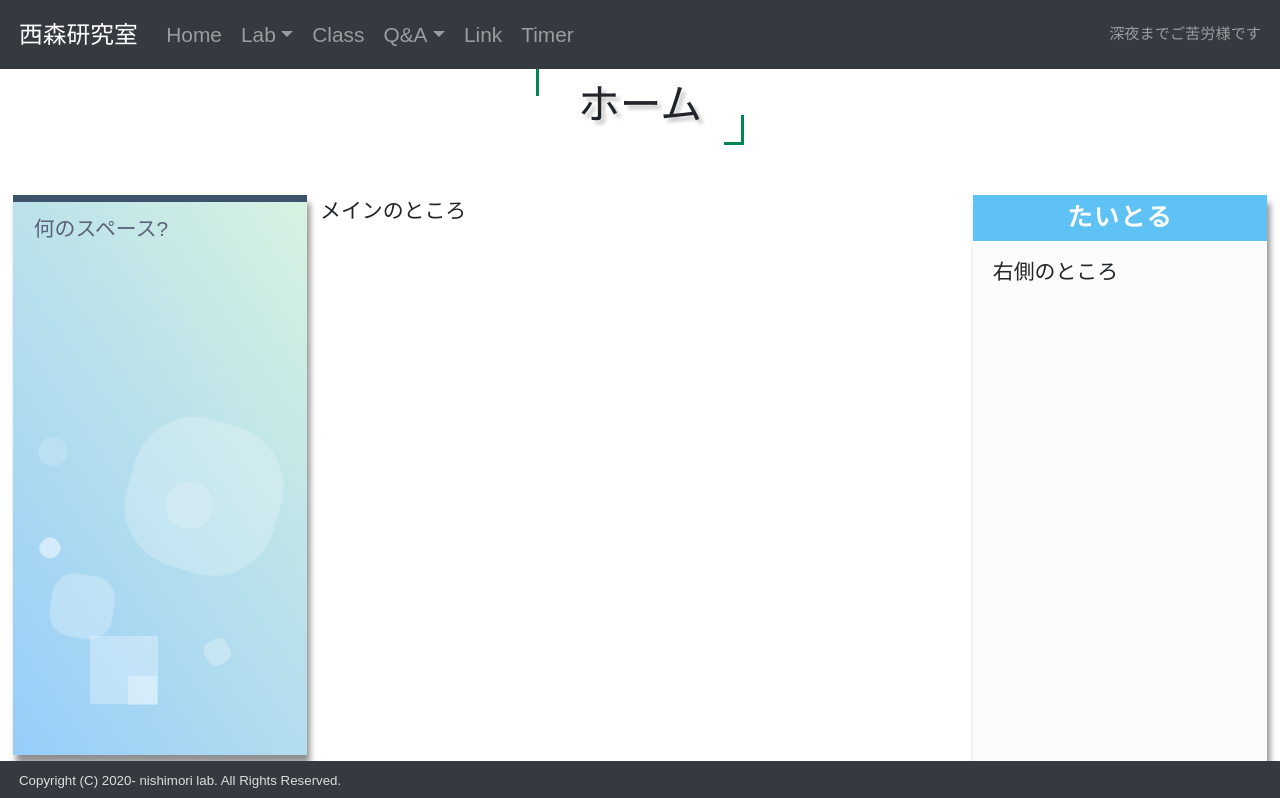
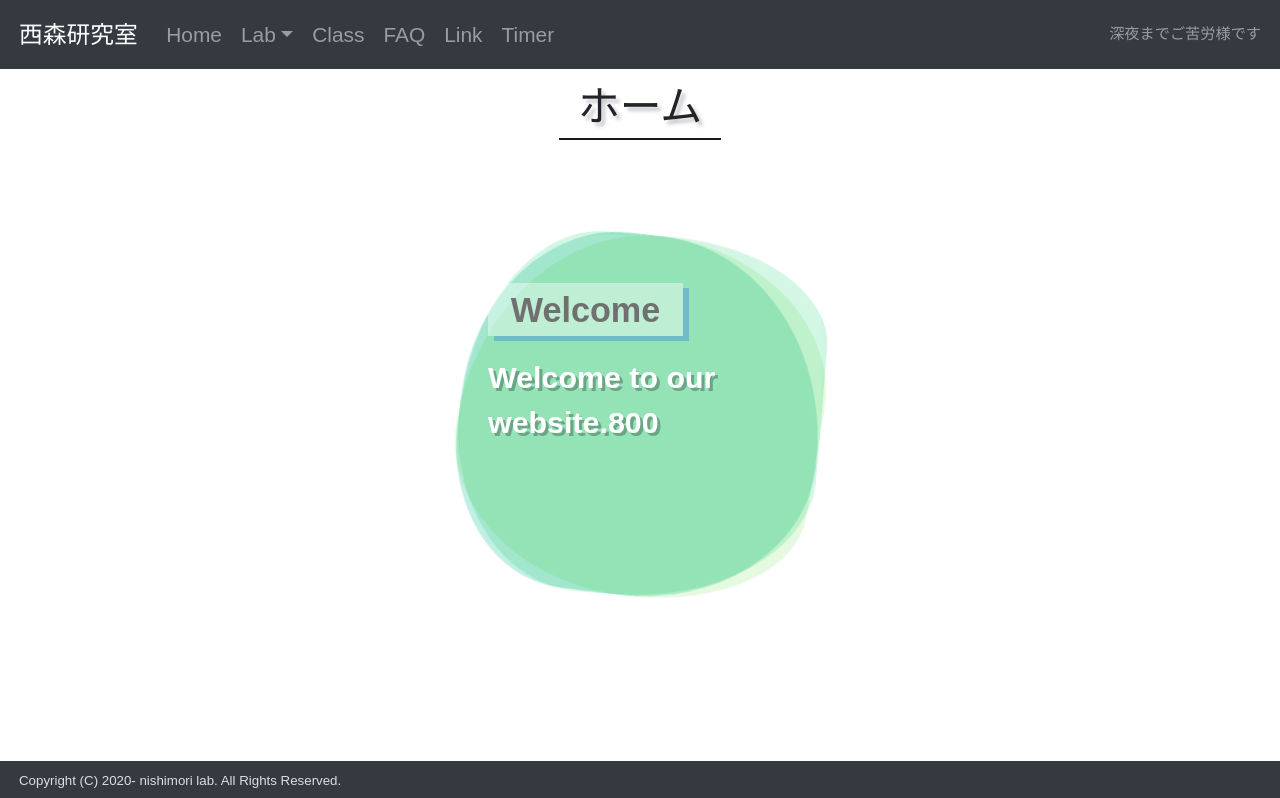
Before and after one commit to team-nishimori-lab/website, a Vue app: page / in a window 1280 px wide. Shown: the top 798 px of the page. Built offline with nearby package versions, Linux system fonts and the light colour scheme; a web font is replaced by a local one.

Commit message:
ホーム画面を整理

```diff
--- a/src/App.vue
+++ b/src/App.vue
@@ -20,10 +20,7 @@
                 <b-dropdown-item to="/lab/history">History</b-dropdown-item>
               </b-nav-item-dropdown>
               <b-nav-item to="/class">Class</b-nav-item>
-              <b-nav-item-dropdown text="Q&A" right>
-                <b-dropdown-item to="/Q&A">Answer</b-dropdown-item>
-                <b-dropdown-item to="/Q&A">Send</b-dropdown-item>
-              </b-nav-item-dropdown>
+              <b-nav-item to="/faq">FAQ</b-nav-item>
               <b-nav-item to="/link">Link</b-nav-item>
               <b-nav-item to="/timer">Timer</b-nav-item>
             </b-navbar-nav>
@@ -113,7 +110,7 @@ export default {
 //   bottom: 0;
 //   z-index: 9999;
 //   margin: 0px auto;
-//   animation: textFade 1.3s ease 0s 1 alternate forwards running;
+//   animation: textFade 1.8s ease 0s 1 alternate forwards running;
 // }
 
 .shutter {
@@ -125,7 +122,7 @@ export default {
   bottom: 0;
   background-color: #008554;
   z-index: 9998;
-  animation: byeShutter 1.3s forwards;
+  animation: byeShutter 1.8s forwards;
 
   &::before {
     content: "";
@@ -137,12 +134,12 @@ export default {
     background-color: #dae8da;
     width: 0;
     height: 1px;
-    animation: shutterOpen 1.3s forwards;
+    animation: shutterOpen 1.8s forwards;
   }
 }
 
 .content {
-  animation: none 1.3s forwards;
+  animation: none 1.8s forwards;
 }
 
 @keyframes byeShutter {
@@ -277,37 +274,11 @@ hl-line-color = #008554;
   font-family: font-KM, sans-serif;
   font-size: hl-fs;
   position: relative;
-  line-height: 1.4;
-  padding: 0.25em 1em;
-  margin: 10px 0px 50px;
+  line-height: 2.8rem;
+  padding: 0.25rem 1rem;
+  margin: 1rem 0 3rem;
   display: inline-block;
-}
-
-.headline:before, .headline:after {
-  content: '';
-  width: 20px;
-  height: 30px;
-  position: absolute;
-  display: inline-block;
-}
-
-.headline:before {
-  border-left: solid hl-line-px hl-line-color;
-  border-top: solid hl-line-px hl-line-color;
-  top: 0;
-  left: 0;
-}
-
-.headline:after {
-  border-right: solid hl-line-px hl-line-color;
-  border-bottom: solid hl-line-px hl-line-color;
-  bottom: 0;
-  right: 0;
-}
-
-h1 {
-  margin: 40px 0px 10px;
-  padding: 0;
+  border-bottom: 0.15rem solid rgba(0, 0, 0, 0.9)
 }
 
 // transition系
--- a/src/router/index.js
+++ b/src/router/index.js
@@ -68,6 +68,13 @@ const routes = [
 const router = new VueRouter({
   mode: "history",
   base: process.env.BASE_URL,
+  scrollBehavior(to, from, savedPosition) {
+    if (savedPosition) {
+      return savedPosition;
+    } else {
+      return { x: 0, y: 0 };
+    }
+  },
   routes
 });
 
--- a/src/views/Home.vue
+++ b/src/views/Home.vue
@@ -5,217 +5,250 @@
         <div class="headline">
           ホーム
         </div>
-        <!-- <div class="logo">
-        <img fluid alt="Vue logo" src="../assets/lab_logo_top.png" />
-      </div> -->
-        <!-- <b-img
-      fluid
-      alt="Vue logo"
-      src="https://www.niigata-u.ac.jp/wp-content/uploads/2019/04/emain_color.jpg"
-      />-->
       </header>
     </transition>
-    <div class="content">
-      <main class="main">
-        <div>メインのところ</div>
-      </main>
-      <transition name="part" appear>
-        <aside class="left-side area">
-          <ul class="circles">
-            <li></li>
-            <li></li>
-            <li></li>
-            <li></li>
-            <li></li>
-            <li></li>
-            <li></li>
-            <li></li>
-            <li></li>
-            <li></li>
-          </ul>
-          <p>何のスペース?</p>
-        </aside>
-      </transition>
 
-      <transition name="part" appear>
-        <nav class="right-side">
-          <div class="box-title">たいとる</div>
-          <p>右側のところ</p>
-        </nav>
-      </transition>
+    <!-- --- --- --- --- welcome --- --- --- --- -->
+    <transition name="part" appear>
+      <div id="welcome" class="box">
+        <div class="content">
+          <router-link to="/">Welcome</router-link>
+          <p>Welcome to our website.{{ this.scrollY + this.height }}</p>
+        </div>
+        <div class="circle1"></div>
+
+        <div class="circle2"></div>
+
+        <div class="circle3"></div>
+      </div>
+    </transition>
+
+    <!-- --- --- --- --- lab --- --- --- --- -->
+
+    <div id="lab" class="box" :style="{ opacity: opacityList['lab'] }">
+      <div class="content">
+        <router-link to="/lab/contents">Lab</router-link>
+        <p>研究紹介など</p>
+      </div>
+      <div class="circle1"></div>
+
+      <div class="circle2"></div>
+
+      <div class="circle3"></div>
     </div>
+
+    <!-- --- --- --- --- class --- --- --- --- -->
+    <div id="class" class="box" :style="{ opacity: opacityList['class'] }">
+      <div class="content">
+        <router-link to="/class">Class</router-link>
+        <p>授業概要や配布資料など</p>
+      </div>
+      <div class="circle1"></div>
+
+      <div class="circle2"></div>
+
+      <div class="circle3"></div>
+    </div>
+
+    <!-- --- --- --- --- FAQ --- --- --- --- -->
+    <div id="faq" class="box" :style="{ opacity: opacityList['faq'] }">
+      <div class="content">
+        <router-link to="/faq">FAQ</router-link>
+        <p>研究室へのよくある質問</p>
+      </div>
+      <div class="circle1"></div>
+
+      <div class="circle2"></div>
+
+      <div class="circle3"></div>
+    </div>
+
+    <!-- --- --- --- --- Link --- --- --- --- -->
+    <div id="link" class="box" :style="{ opacity: opacityList['link'] }">
+      <div class="content">
+        <router-link to="/link">Link</router-link>
+        <p>リンク集はこちらから!</p>
+      </div>
+      <div class="circle1"></div>
+
+      <div class="circle2"></div>
+
+      <div class="circle3"></div>
+    </div>
+
+    <!-- <transition name="show-content">
+    </transition> -->
   </div>
 </template>
 
 <script>
 export default {
-  name: "Home"
+  name: "Home",
+  data() {
+    return {
+      width: window.innerWidth,
+      height: window.innerHeight,
+      scrollY: 0,
+      opacityList: {
+        lab: 0,
+        class: 0,
+        faq: 0,
+        link: 0
+      }
+    };
+  },
+  methods: {
+    handleScroll() {
+      this.scrollY = window.scrollY;
+
+      for (let key in this.opacityList) {
+        if (this.opacityList[key] != 0) continue;
+
+        let yPos =
+          document.getElementById(key).getBoundingClientRect().top +
+          this.scrollY;
+        if (this.scrollY + this.height - this.height / 5 > yPos) {
+          this.opacityList[key] = 1;
+        }
+      }
+    },
+    route(url) {
+      this.$router.push(url);
+    }
+  },
+  mounted: function() {
+    window.addEventListener("scroll", this.handleScroll);
+    for (let key in this.opacityList) {
+      if (this.opacityList[key] != 0) continue;
+
+      let yPos =
+        document.getElementById(key).getBoundingClientRect().top + this.scrollY;
+      if (this.scrollY + this.height - 100 > yPos) {
+        this.opacityList[key] = 1;
+      }
+    }
+  },
+  beforeDestroy: function() {
+    window.removeEventListener("scroll", this.handleScroll);
+  }
 };
 </script>
 
-<style scoped>
-.logo img {
-  width: 60%;
+<style scoped lang="scss">
+.box {
+  margin: 2rem auto 10rem;
+  height: 19rem;
+  width: 19rem;
+  transition: 1.2s;
+
+  .content {
+    background-color: rgba(255, 255, 255, 0.1);
+    font-size: 1.8rem;
+    font-weight: 500;
+    height: 19rem;
+    width: 19rem;
+    position: absolute;
+    padding: 2.5rem 1.5rem;
+    z-index: 3;
+
+    %text-base {
+      vertical-align: middle;
+      z-index: 1;
+      // margin-top: 2rem;
+      // margin-left: 4rem;
+      position: relative;
+      font-size: 1.6rem;
+      font-weight: 500;
+    }
+
+    a {
+      @extend %text-base;
+      padding: 0.4rem 1.2rem;
+      color: #707070;
+      font-size: 1.8rem;
+      font-weight: 700;
+      background-color: rgba(255, 255, 255, 0.4);
+      box-shadow: 6px 5px rgba(30, 100, 235, 0.3);
+      transition: 0.3s;
+
+      &:hover {
+        color: #202020;
+        background-color: rgba(255, 255, 255, 0.6);
+        box-shadow: 3px 3px rgba(30, 100, 235, 0.6);
+      }
+    }
+
+    p {
+      margin-top: 1rem;
+      color: #ffffff;
+      font-weight: 600;
+      @extend %text-base;
+      text-shadow: 3px 3px rgba(20, 20, 20, 0.3);
+    }
+  }
+
+  .circle1,
+  .circle2,
+  .circle3 {
+    mix-blend-mode: multiply;
+    position: absolute;
+    text-decoration: none;
+    height: 19rem;
+    width: 19rem;
+  }
+
+  .circle1 {
+    background-color: rgba(20, 210, 110, 0.2);
+    border-top-left-radius: 40% 60%;
+    border-top-right-radius: 50% 30%;
+    border-bottom-right-radius: 60% 40%;
+    border-bottom-left-radius: 40% 50%;
+    animation: border-animation 6s infinite linear;
+  }
+
+  .circle2 {
+    background-color: rgba(30, 200, 160, 0.3);
+    border-top-left-radius: 60% 50%;
+    border-top-right-radius: 40% 50%;
+    border-bottom-right-radius: 50% 60%;
+    border-bottom-left-radius: 60% 70%;
+    animation: border-animation 4s infinite linear;
+  }
+
+  .circle3 {
+    background-color: rgba(110, 230, 90, 0.2);
+    border-top-left-radius: 50% 60%;
+    border-top-right-radius: 50% 40%;
+    border-bottom-right-radius: 50% 30%;
+    border-bottom-left-radius: 50% 40%;
+    animation: border-animation 3s infinite linear;
+  }
 }
 
-.content {
-  display: grid;
-  /* 1列目から順番に180px、1fr、160pxの幅 */
-  grid-template-columns: 25% 1fr 25%;
-  /* 1行目から順番に60px 1fr 90pxの高さ */
-  grid-template-rows: 600px;
+@keyframes border-animation {
+  to {
+    transform: rotate(360deg);
+  }
+}
+
+.middle {
+  background-color: rgba(20, 20, 20, 0.9);
 }
 
 .header {
   text-align: center;
 }
 
-.main {
-  /* 列の2本目から3本目のグリッドラインまで */
-  grid-column-start: 2;
-  grid-column-end: auto;
-  /* 行の2本目から3本目のグリッドラインまで */
-  grid-row-start: 1;
-  grid-row-end: auto;
-}
+// transition系
+// .hl-enter {
+//   opacity: 0;
+// }
 
-.left-side {
-  /* 列の1本目から2本目のグリッドラインまで */
-  grid-column-start: 1;
-  grid-column-end: auto;
-  /* 行の2本目から3本目のグリッドラインまで */
-  grid-row-start: 1;
-  grid-row-end: auto;
-  padding: 0.5em 1em;
-  margin: 0 1vw;
-  color: #5d627b;
-  background: white;
-  border-top: solid 7px #3d526b;
-  /* border-top: solid 7px #5d627b; */
-  box-shadow: 3px 8px 6px rgba(0, 0, 0, 0.44);
-}
-.left-side p {
-  margin: 0;
-  padding: 0;
-}
+// .hl-enter-active {
+//   transition: opacity 0.5s;
+// }
 
-.area {
-  background: linear-gradient(
-    55deg,
-    rgba(35, 150, 243, 0.48),
-    rgba(55, 190, 100, 0.2)
-  );
-  height: 70vh;
-}
-
-.circles {
-  position: absolute;
-  top: 0;
-  left: 0;
-  width: 100%;
-  height: 100%;
-  overflow: hidden;
-}
-
-.circles li {
-  position: absolute;
-  display: block;
-  list-style: none;
-  width: 20px;
-  height: 20px;
-  background: rgba(255, 255, 255, 0.3);
-  animation: animate 18s linear infinite;
-  bottom: 12vh;
-}
-
-.circles li:nth-child(1) {
-  left: 10%;
-  width: 8rem;
-  height: 8rem;
-  animation-delay: 0s;
-  animation-duration: 20s;
-}
-
-.circles li:nth-child(2) {
-  left: 3%;
-  width: 1.5rem;
-  height: 1.5rem;
-  animation-delay: 2s;
-  animation-duration: 7s;
-}
-
-.circles li:nth-child(3) {
-  left: 16%;
-  width: 1.3rem;
-  height: 1.3rem;
-  animation-delay: 4s;
-}
-
-.circles li:nth-child(4) {
-  left: 13%;
-  width: 2.4rem;
-  height: 2.4rem;
-  animation-delay: 0s;
-  animation-duration: 15s;
-}
-
-.circles li:nth-child(5) {
-  left: 10%;
-  width: 1.5rem;
-  height: 1.5rem;
-  animation-delay: 8s;
-}
-
-.circles li:nth-child(6) {
-  left: 4%;
-  width: 3.3rem;
-  height: 3.3rem;
-  animation-delay: 3s;
-}
-
-.circles li:nth-child(7) {
-  left: 7%;
-  width: 3.6rem;
-  height: 3.6rem;
-  animation-delay: 7s;
-}
-
-@keyframes animate {
-  0% {
-    transform: translateY(0) rotate(0deg);
-    opacity: 1;
-    border-radius: 30%;
-  }
-
-  100% {
-    transform: translateY(-60vh) rotate(720deg);
-    opacity: 0;
-    border-radius: 70%;
-  }
-}
-
-.right-side {
-  /* 列の3本目から4本目のグリッドラインまで */
-  grid-column-start: 3;
-  grid-column-end: auto;
-  /* 行の2本目から3本目のグリッドラインまで */
-  grid-row-start: 1;
-  grid-row-end: auto;
-  margin: 0 1vw;
-  background: #fcfcfc;
-  box-shadow: 3px 8px 6px rgba(0, 0, 0, 0.44);
-}
-.right-side .box-title {
-  font-size: 1.2em;
-  background: #5fc2f5;
-  padding: 4px;
-  text-align: center;
-  color: #fff;
-  font-weight: bold;
-  letter-spacing: 0.05em;
-}
-.right-side p {
-  padding: 15px 20px;
-  margin: 0;
-}
+// .hl-enter-to {
+//   opacity: 1;
+// }
 </style>
```
